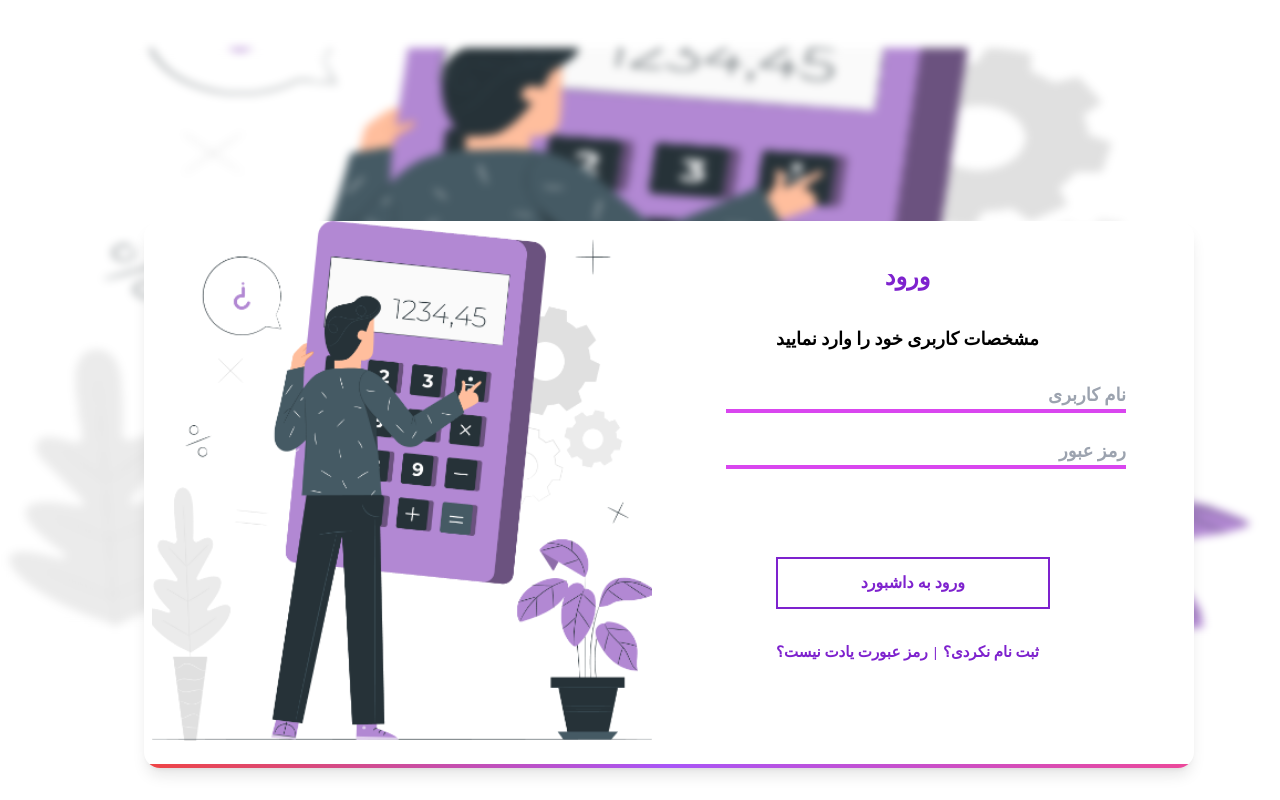
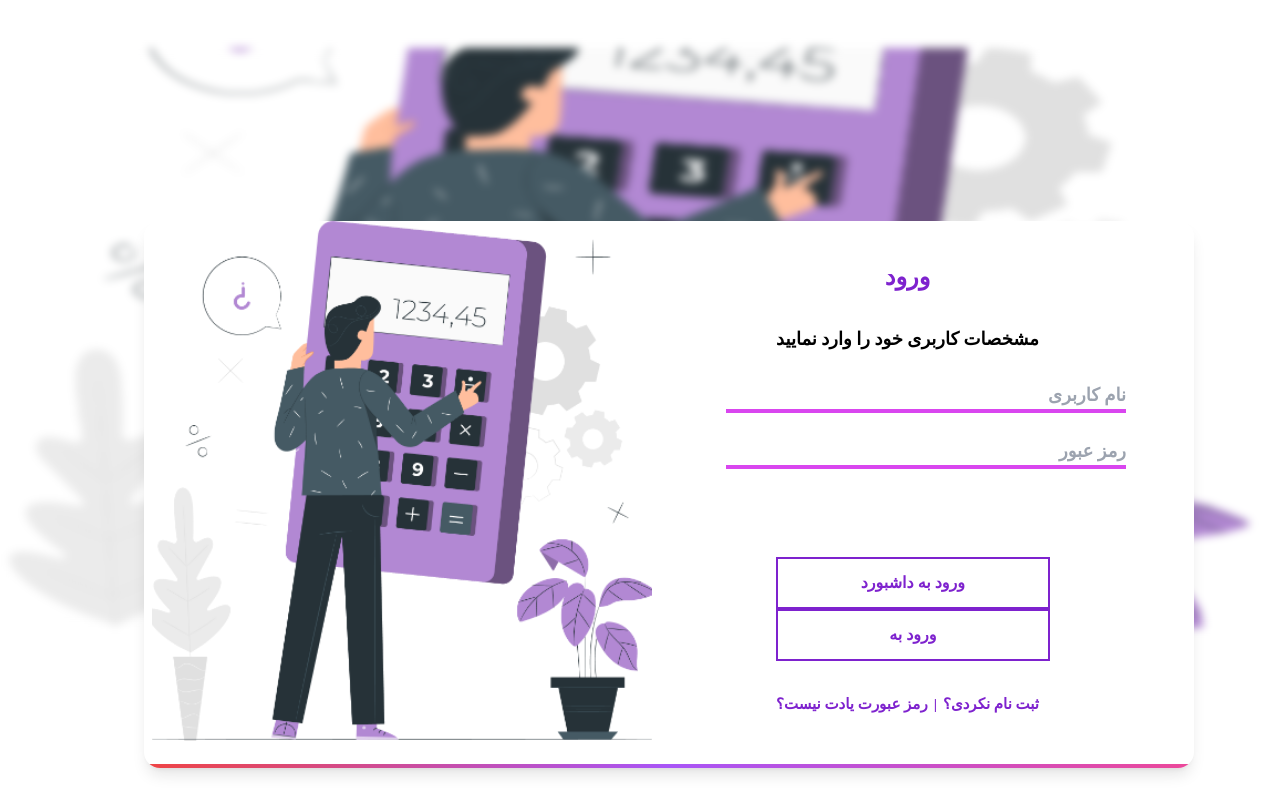
Before and after one commit to rekar-accounting/frontend, a Next.js app: page /loginPage in a window 1280 px wide. Built offline with nearby package versions, Linux system fonts and the light colour scheme.

Commit message:
login and phone

```diff
--- a/pages/loginPage.tsx
+++ b/pages/loginPage.tsx
@@ -121,11 +121,13 @@ const LoginPage: React.FC<propsList> = (props) => {
                 </div>
               </div>
               <div className="mt-16 mr-24">
-                <Link href="/phoneVerification">
-                  <button className="w-[72%] py-3 font-bold text-purple-700 border-2 border-purple-700 ">
-                    {translate.login}
-                  </button>
-                </Link>
+                <button className="w-[72%] py-3 font-bold text-purple-700 border-2 border-purple-700 ">
+                  {translate.login}
+                </button>
+
+                <button className="w-[72%] py-3 font-bold text-purple-700 border-2 border-purple-700 ">
+                  {translate.loginTo}
+                </button>
               </div>
             </form>
             <div>{check && <ErrorModalHandler title={errorMessage} />}</div>
--- a/public/locales/en.json
+++ b/public/locales/en.json
@@ -10,7 +10,8 @@
     "forgetPassword": "Did Not Register?",
     "errorUserName": "Please Enter Your Username",
     "errorPassword": "Please Enter The Password",
-    "errorPasswordLength": "Password Must Be at Least 6 Characters Long"
+    "errorPasswordLength": "Password Must Be at Least 6 Characters Long",
+    "loginTo": "loginTo"
   },
   "welcomePage": {
     "welcome": "Your Welocme",
--- a/public/locales/fa.json
+++ b/public/locales/fa.json
@@ -10,7 +10,8 @@
     "forgetPassword": "ثبت نام نکردی؟",
     "errorUserName": "لطفا نام کاربری خود را وارد نمایید",
     "errorPassword": "لطفا رمز عبور را وارد نمایید",
-    "errorPasswordLength": "رمز عبور باید حداقل 6 کاراکتر باشد"
+    "errorPasswordLength": "رمز عبور باید حداقل 6 کاراکتر باشد",
+    "loginTo" : "ورود به"
   },
   "welcomePage": {
     "welcome": "خوش اومدی",
```
Also changed, not shown: 1 other file (tests, documents, lock files or other folders).
